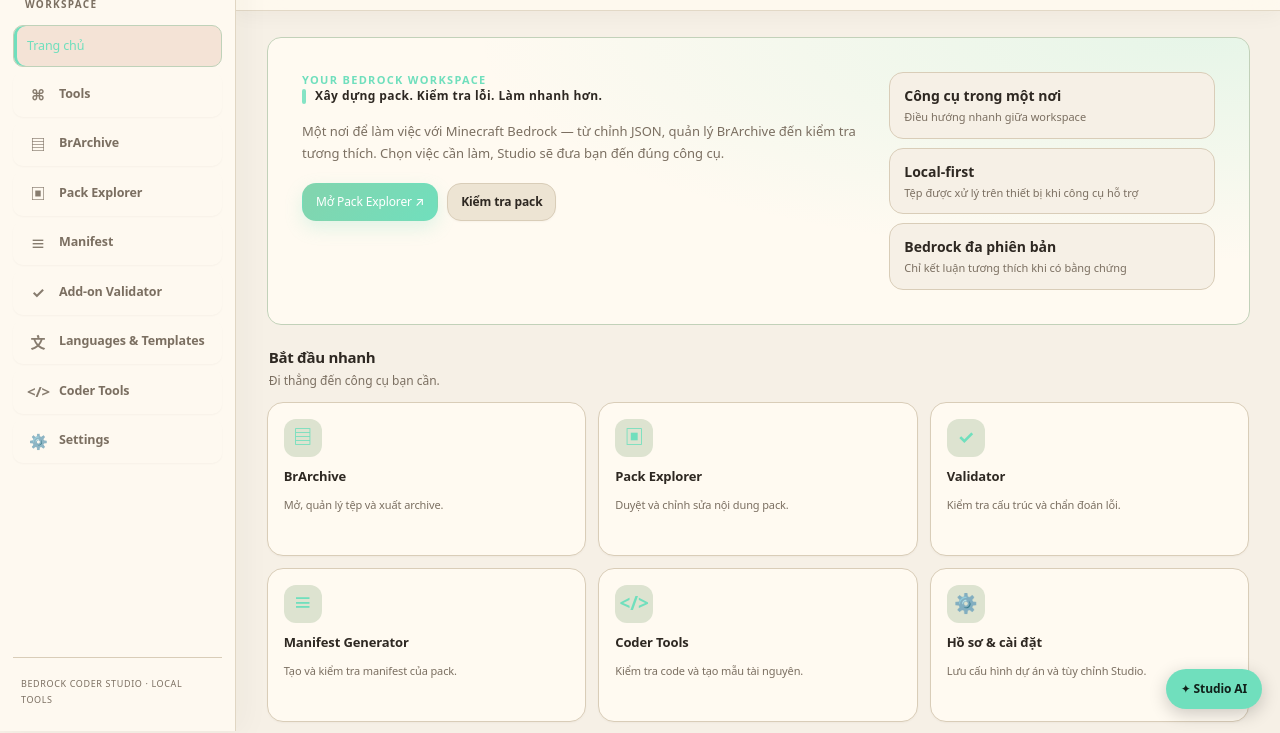
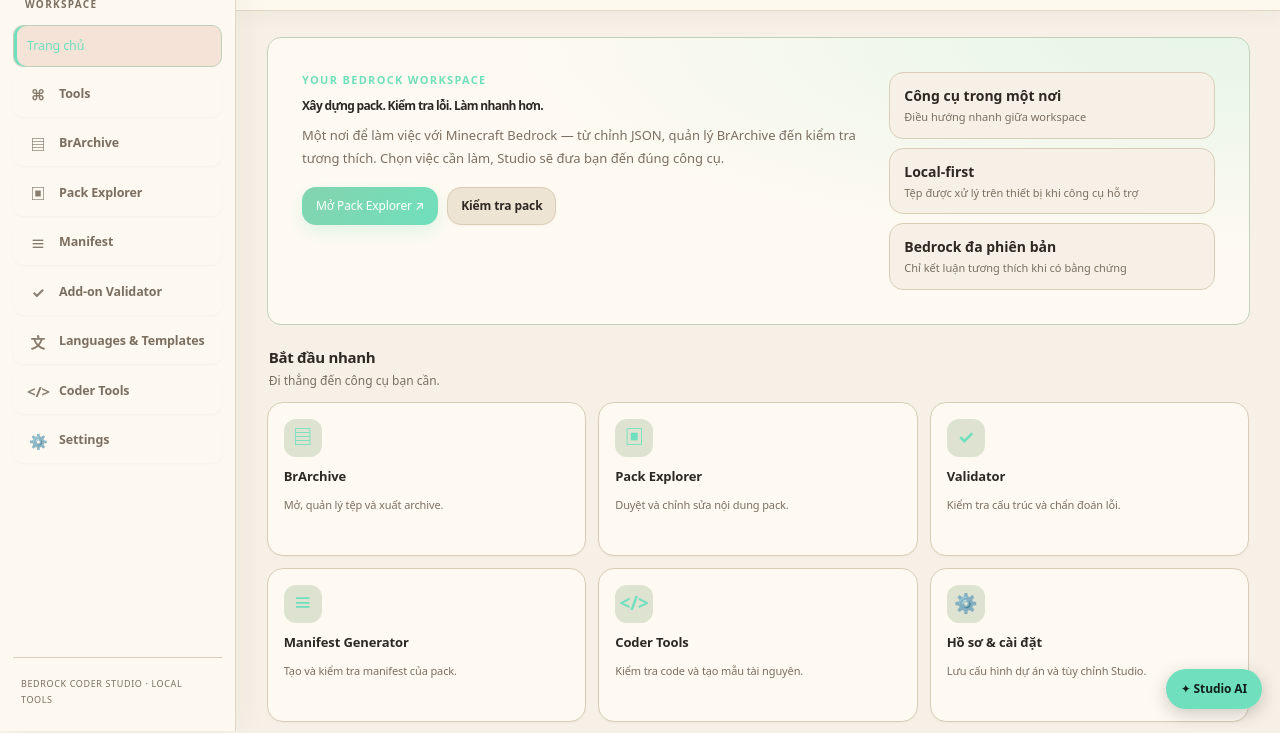
Before and after one commit to slgamervn/Studio-Minecraft, a plain HTML site: page index.html in a window 1280 px wide. Shown: the part 69-802 px from the top of the page. Drawn offline with nearby package versions, Linux system fonts and the light colour scheme.

Commit message:
Polish dashboard hero typography

```diff
--- a/index.html
+++ b/index.html
@@ -408,6 +408,7 @@
   .studio-ai-form button{min-height:40px!important}
 }
 /* Home dashboard */
+.home-hero .home-title{display:block;color:var(--text);text-transform:none;letter-spacing:-.055em;margin:10px 0 12px}.home-hero .home-title::before{display:none}
 .home-hero{display:grid;grid-template-columns:minmax(0,1.4fr) minmax(220px,.8fr);gap:18px;padding:clamp(20px,4vw,34px);background:radial-gradient(ellipse at 95% 0,color-mix(in srgb,var(--accent) 17%,transparent),transparent 55%),var(--panel);border-color:color-mix(in srgb,var(--accent) 22%,var(--line))}
 .home-eyebrow{font-size:11px;font-weight:800;letter-spacing:.12em;text-transform:uppercase;color:var(--accent)}
 .home-title{font-size:clamp(25px,4vw,39px);line-height:1.12;letter-spacing:-.055em;margin:10px 0 12px;font-weight:850}
```
